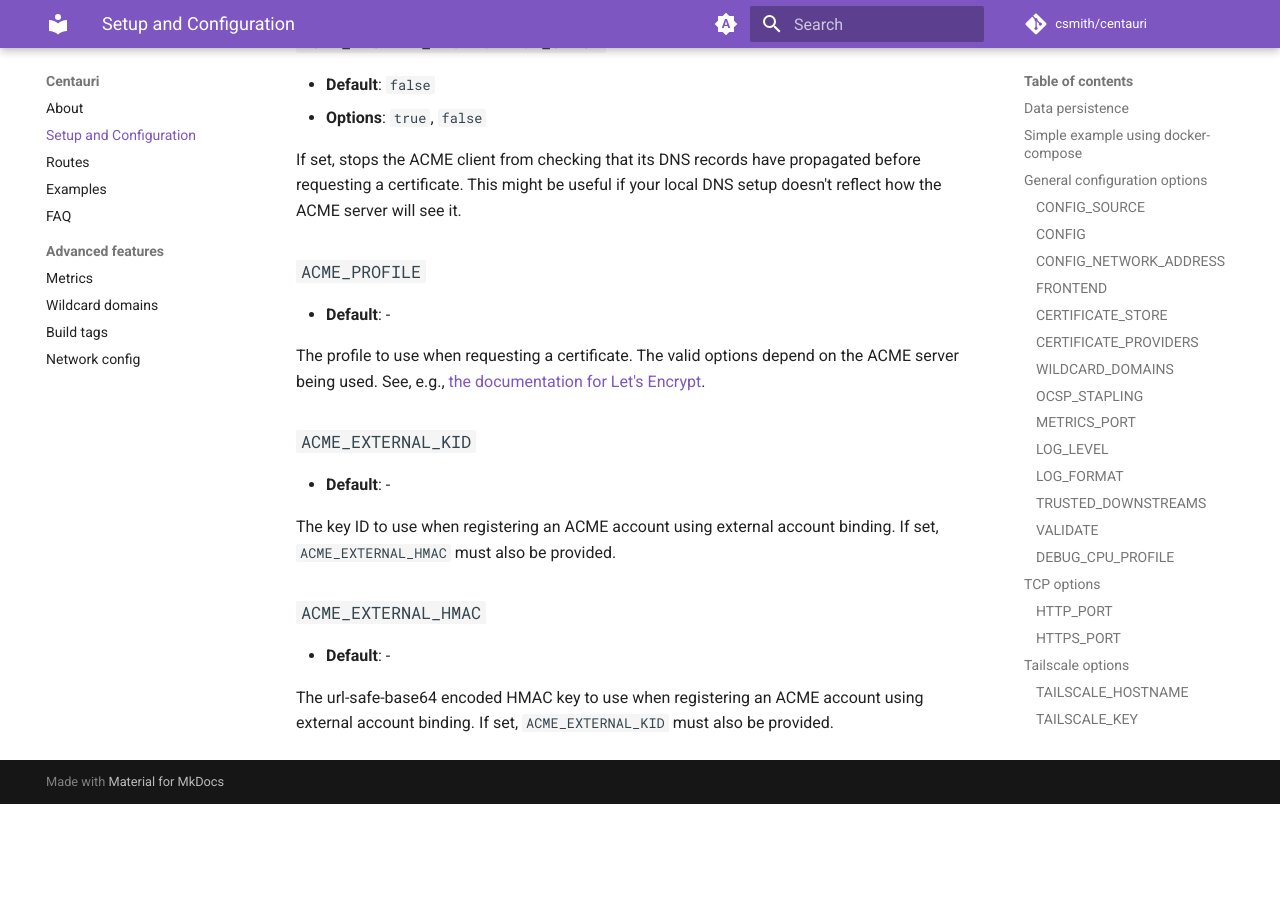
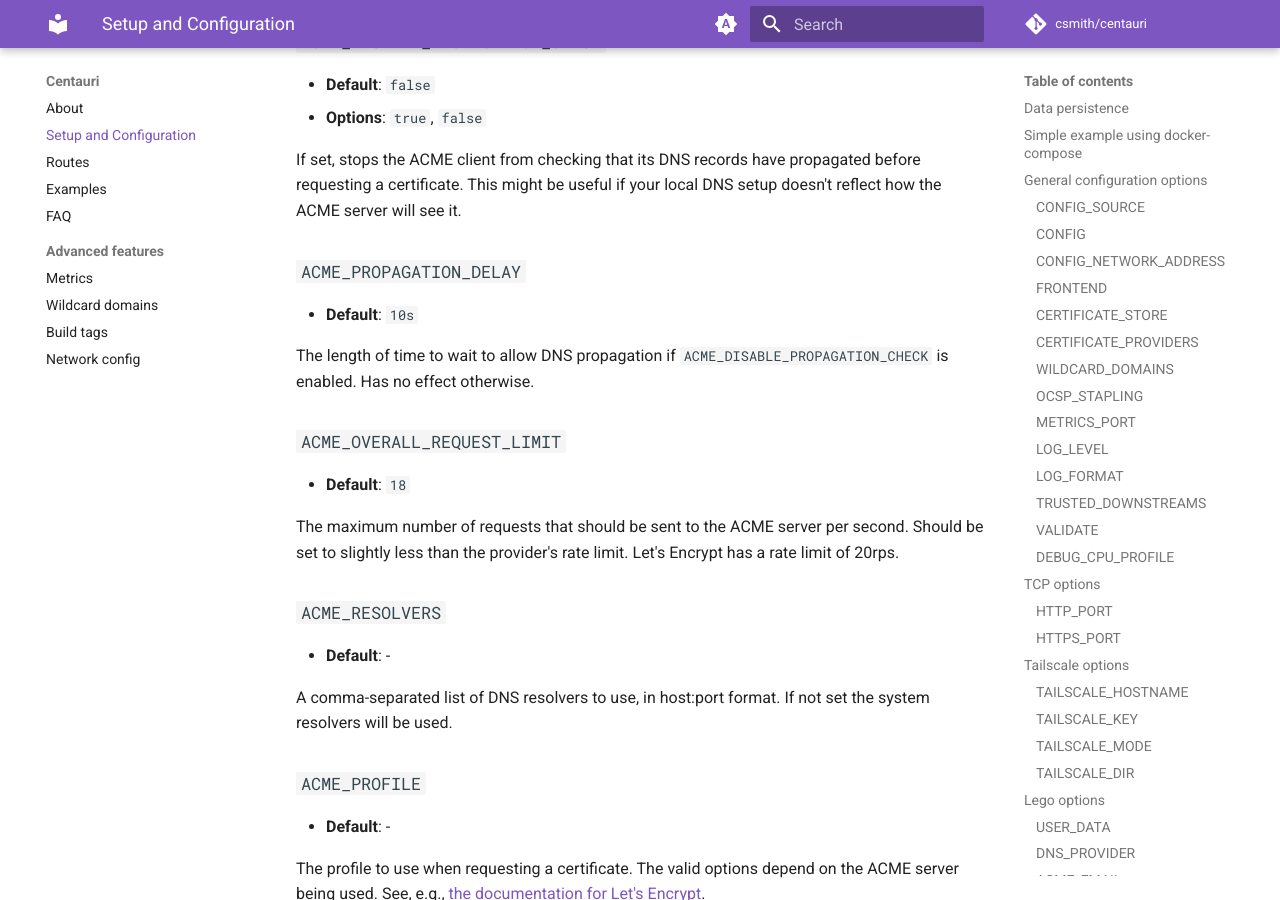
Before and after one commit to csmith/centauri, an MkDocs documentation site: the page built from docs/setup.md, in a window 1280 px wide and 900 px high, scrolled down 7377 px. Built offline with MkDocs 1.6.1 and Material for MkDocs 9.7.7, drawn with Linux system fonts in a browser that asks for light colours; comment, search, counter and statistics services are not loaded; before the commit the page ends 8181 px from its top, so only the background shows below that.

Commit message:
Add more settings for advanced ACME/DNS control
- ACME_PROPAGATION_DELAY adds a delay when skipping propagation
  checks
- ACME_OVERALL_REQUEST_LIMIT controls the maximum number of ACME
  requests per second, to comply with provider rate limits
- ACME_RESOLVERS can override the system DNS resolvers when
  checking for DNS propagation etc

```diff
--- a/docs/setup.md
+++ b/docs/setup.md
@@ -332,6 +332,28 @@ If set, stops the ACME client from checking that its DNS records
 have propagated before requesting a certificate. This might be useful
 if your local DNS setup doesn't reflect how the ACME server will see it.
 
+### `ACME_PROPAGATION_DELAY`
+
+- **Default**: `10s`
+
+The length of time to wait to allow DNS propagation if
+`ACME_DISABLE_PROPAGATION_CHECK` is enabled. Has no effect otherwise.
+
+### `ACME_OVERALL_REQUEST_LIMIT`
+
+- **Default**: `18`
+
+The maximum number of requests that should be sent to the ACME server
+per second. Should be set to slightly less than the provider's rate
+limit. Let's Encrypt has a rate limit of 20rps.
+
+### `ACME_RESOLVERS`
+
+- **Default**: -
+
+A comma-separated list of DNS resolvers to use, in host:port format.
+If not set the system resolvers will be used.
+
 ### `ACME_PROFILE`
 
 - **Default**: -
```
Also changed, not shown: CHANGELOG.md (+17 -4 lines), 2 other files.
